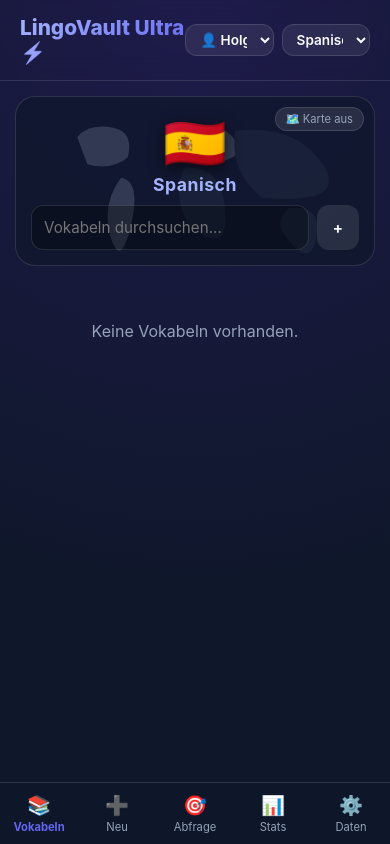
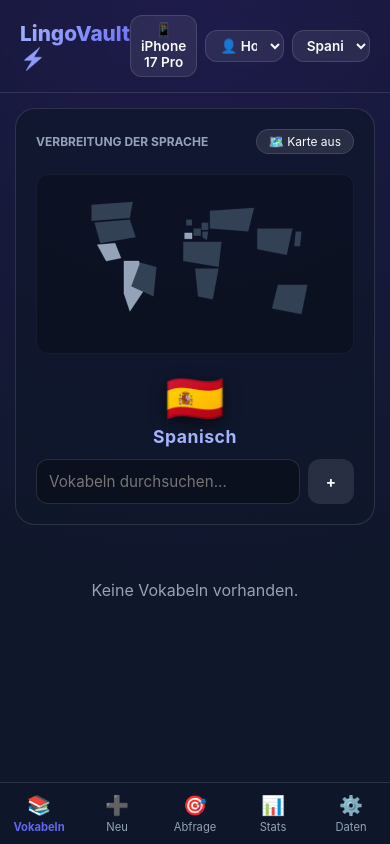
Before and after one commit to liehol75/Vokabeln, a plain HTML site: page index.html in a window 390 px wide. Drawn offline with Linux system fonts and the light colour scheme.

Commit message:
Refactor layout and styles for device responsiveness

```diff
--- a/index.html
+++ b/index.html
@@ -25,6 +25,13 @@
             --radius-lg: 20px;
             --radius-md: 12px;
             --safe-area-bottom: env(safe-area-inset-bottom, 20px);
+
+            /* Dynamisches Max-Width via Device-Toggle */
+            --container-width: 430px; /* Standard: Phone (iPhone 17 Pro Style) */
+        }
+
+        body.device-tablet {
+            --container-width: 850px; /* Samsung Galaxy Tab A11+ Style */
         }
 
         * {
@@ -43,6 +50,7 @@
             flex-direction: column;
             overflow-x: hidden;
             padding-bottom: calc(85px + var(--safe-area-bottom));
+            transition: all 0.3s ease;
         }
 
         header {
@@ -69,9 +77,10 @@
         .header-controls {
             display: flex;
             gap: 8px;
+            align-items: center;
         }
 
-        .select-btn {
+        .select-btn, .device-btn {
             background: rgba(255, 255, 255, 0.08);
             border: 1px solid var(--card-border);
             color: var(--text-main);
@@ -80,14 +89,16 @@
             outline: none;
             font-weight: 600;
             font-size: 0.85rem;
+            cursor: pointer;
         }
 
         main {
-            max-width: 550px;
+            max-width: var(--container-width);
             width: 100%;
             margin: 0 auto;
             padding: 15px;
             flex: 1;
+            transition: max-width 0.3s ease;
         }
 
         .glass-card {
@@ -99,111 +110,125 @@
             padding: 20px;
             margin-bottom: 15px;
             box-shadow: 0 10px 30px rgba(0, 0, 0, 0.3);
-            transition: all 0.3s ease;
             position: relative;
-            overflow: hidden;
         }
 
         /* Hero Banner Container auf der Startseite */
         .hero-banner {
             text-align: center;
-            padding: 20px 15px 15px;
+            padding: 20px;
             background: rgba(15, 23, 42, 0.7);
             border: 1px solid var(--card-border);
             border-radius: var(--radius-lg);
             margin-bottom: 15px;
             position: relative;
-            overflow: hidden;
+            display: flex;
+            flex-direction: column;
+            align-items: center;
+            justify-content: center;
         }
 
-        /* Toggle Button für die Karte */
+        /* Control Bar oben im Hero Banner */
+        .hero-header-actions {
+            width: 100%;
+            display: flex;
+            justify-content: space-between;
+            align-items: center;
+            margin-bottom: 10px;
+        }
+
         .map-toggle-btn {
-            position: absolute;
-            top: 10px;
-            right: 10px;
             background: rgba(255, 255, 255, 0.1);
             border: 1px solid var(--card-border);
-            color: var(--text-muted);
+            color: var(--text-main);
             border-radius: 20px;
-            padding: 4px 10px;
-            font-size: 0.7rem;
+            padding: 4px 12px;
+            font-size: 0.75rem;
             cursor: pointer;
-            z-index: 10;
             backdrop-filter: blur(4px);
         }
 
-        /* Weltkarten-Hintergrund */
-        .world-map-bg {
-            position: absolute;
-            top: 0; left: 0; right: 0; bottom: 0;
-            opacity: 0.25;
-            pointer-events: none;
-            z-index: 0;
+        /* Gesonderte, zentrierte Weltkarte */
+        .world-map-container {
+            width: 100%;
+            max-width: 500px;
+            height: 180px;
+            margin: 10px 0;
             display: flex;
             align-items: center;
             justify-content: center;
-            transition: opacity 0.3s ease;
+            background: rgba(0, 0, 0, 0.25);
+            border: 1px solid rgba(255, 255, 255, 0.05);
+            border-radius: var(--radius-md);
+            padding: 10px;
+            transition: all 0.3s ease;
         }
 
-        .world-map-bg.hidden-map {
-            opacity: 0 !important;
+        body.device-tablet .world-map-container {
+            max-width: 750px;
+            height: 260px;
         }
 
-        .world-map-bg svg {
+        .world-map-container.hidden-map {
+            display: none !important;
+        }
+
+        .world-map-container svg {
             width: 100%;
             height: 100%;
-            object-fit: cover;
         }
 
-        /* Region-Farben für Grautöne */
-        .region {
-            fill: #334155; /* Inaktive Region: Dunkelgrau */
-            transition: fill 0.4s ease;
+        /* Hochauflösende Detaillierte Länderpfade */
+        .country {
+            fill: #334155; /* Inaktive Länder: Dunkelgrau */
+            stroke: #1e293b;
+            stroke-width: 0.5;
+            transition: fill 0.3s ease;
         }
 
-        .region.active-region {
-            fill: #94a3b8; /* Aktive Region der Sprache: Hellgrau */
+        .country.active-country {
+            fill: #94a3b8; /* Aktive Amtssprachen-Länder: Hellgrau */
+            stroke: #cbd5e1;
+            stroke-width: 0.8;
         }
 
-        .hero-content {
-            position: relative;
-            z-index: 1;
+        .hero-info {
+            margin-top: 10px;
+            display: flex;
+            flex-direction: column;
+            align-items: center;
         }
 
         .lang-flag {
-            font-size: 3.2rem;
+            font-size: 3rem;
             line-height: 1;
-            margin-bottom: 6px;
-            display: inline-block;
+            margin-bottom: 4px;
             filter: drop-shadow(0 4px 8px rgba(0,0,0,0.6));
-            transition: transform 0.2s ease;
         }
 
         .lang-title {
             font-size: 1.1rem;
             font-weight: 700;
             color: #a5b4fc;
-            margin-bottom: 10px;
+            margin-bottom: 12px;
             letter-spacing: 0.5px;
         }
 
-        .views-container {
-            display: none;
+        .search-box-row {
+            width: 100%;
+            display: flex;
+            gap: 8px;
         }
 
-        .views-container.active {
-            display: block;
-            animation: fadeIn 0.2s ease-in-out;
-        }
+        .views-container { display: none; }
+        .views-container.active { display: block; animation: fadeIn 0.2s ease-in-out; }
 
         @keyframes fadeIn {
             from { opacity: 0; transform: translateY(6px); }
             to { opacity: 1; transform: translateY(0); }
         }
 
-        .form-group {
-            margin-bottom: 12px;
-        }
+        .form-group { margin-bottom: 12px; }
 
         label {
             display: block;
@@ -226,9 +251,7 @@
             outline: none;
         }
 
-        input:focus, textarea:focus {
-            border-color: var(--primary);
-        }
+        input:focus, textarea:focus { border-color: var(--primary); }
 
         .btn {
             width: 100%;
@@ -246,13 +269,11 @@
         }
 
         .btn:active { transform: scale(0.98); }
-
         .btn-primary {
             background: linear-gradient(135deg, var(--primary), var(--primary-hover));
             color: white;
             box-shadow: 0 4px 15px rgba(99, 102, 241, 0.4);
         }
-
         .btn-secondary {
             background: rgba(255, 255, 255, 0.1);
             color: var(--text-main);
@@ -277,11 +298,7 @@
             gap: 6px;
         }
 
-        .vocab-trans {
-            color: var(--text-muted);
-            font-size: 0.88rem;
-            margin-top: 2px;
-        }
+        .vocab-trans { color: var(--text-muted); font-size: 0.88rem; margin-top: 2px; }
 
         .badge {
             background: rgba(99, 102, 241, 0.2);
@@ -301,13 +318,7 @@
             font-weight: 700;
         }
 
-        .audio-btn {
-            background: none;
-            border: none;
-            cursor: pointer;
-            font-size: 1rem;
-            padding: 4px;
-        }
+        .audio-btn { background: none; border: none; cursor: pointer; font-size: 1rem; padding: 4px; }
 
         .modal-overlay {
             position: fixed;
@@ -323,10 +334,7 @@
             transition: opacity 0.2s ease;
         }
 
-        .modal-overlay.active {
-            opacity: 1;
-            pointer-events: auto;
-        }
+        .modal-overlay.active { opacity: 1; pointer-events: auto; }
 
         .modal-card {
             background: #1e293b;
@@ -334,16 +342,14 @@
             border-radius: 24px 24px 0 0;
             padding: 24px 20px calc(20px + var(--safe-area-bottom));
             width: 100%;
-            max-width: 550px;
+            max-width: var(--container-width);
             max-height: 85vh;
             overflow-y: auto;
             transform: translateY(100%);
             transition: transform 0.25s cubic-bezier(0.1, 0.9, 0.2, 1);
         }
 
-        .modal-overlay.active .modal-card {
-            transform: translateY(0);
-        }
+        .modal-overlay.active .modal-card { transform: translateY(0); }
 
         .modal-header {
             display: flex;
@@ -352,13 +358,7 @@
             margin-bottom: 15px;
         }
 
-        .tense-tabs {
-            display: flex;
-            gap: 6px;
-            overflow-x: auto;
-            padding-bottom: 8px;
-            margin-bottom: 15px;
-        }
+        .tense-tabs { display: flex; gap: 6px; overflow-x: auto; padding-bottom: 8px; margin-bottom: 15px; }
 
         .tense-tab {
             background: rgba(255, 255, 255, 0.08);
@@ -372,28 +372,11 @@
             cursor: pointer;
         }
 
-        .tense-tab.active {
-            background: var(--primary);
-            color: white;
-        }
+        .tense-tab.active { background: var(--primary); color: white; }
 
-        .conj-table {
-            width: 100%;
-            border-collapse: collapse;
-            margin-top: 5px;
-        }
-
-        .conj-table td {
-            padding: 10px;
-            border-bottom: 1px solid rgba(255, 255, 255, 0.05);
-            font-size: 0.95rem;
-        }
-
-        .conj-table td:first-child {
-            color: var(--text-muted);
-            width: 40%;
-            font-size: 0.85rem;
-        }
+        .conj-table { width: 100%; border-collapse: collapse; margin-top: 5px; }
+        .conj-table td { padding: 10px; border-bottom: 1px solid rgba(255, 255, 255, 0.05); font-size: 0.95rem; }
+        .conj-table td:first-child { color: var(--text-muted); width: 40%; font-size: 0.85rem; }
 
         .quiz-card {
             min-height: 270px;
@@ -405,27 +388,7 @@
             position: relative;
         }
 
-        .quiz-card.shake {
-            animation: shake 0.4s ease-in-out;
-            border-color: var(--accent-red);
-        }
-
-        .quiz-card.correct-glow {
-            border-color: var(--accent-green);
-            box-shadow: 0 0 25px rgba(16, 185, 129, 0.3);
-        }
-
-        @keyframes shake {
-            0%, 100% { transform: translateX(0); }
-            20%, 60% { transform: translateX(-10px); }
-            40%, 80% { transform: translateX(10px); }
-        }
-
-        .quiz-prompt {
-            font-size: 1.7rem;
-            font-weight: 800;
-            margin: 15px 0 5px;
-        }
+        .quiz-prompt { font-size: 1.7rem; font-weight: 800; margin: 15px 0 5px; }
 
         .box-bar-container {
             display: flex;
@@ -437,10 +400,7 @@
             background: rgba(0,0,0,0.3);
         }
 
-        .box-bar-segment {
-            height: 100%;
-            transition: width 0.3s ease;
-        }
+        .box-bar-segment { height: 100%; transition: width 0.3s ease; }
 
         nav.bottom-nav {
             position: fixed;
@@ -468,21 +428,19 @@
             width: 20%;
         }
 
-        .nav-item.active {
-            color: var(--primary);
-            font-weight: 700;
-        }
-
+        .nav-item.active { color: var(--primary); font-weight: 700; }
         .nav-icon { font-size: 1.2rem; }
         .hidden { display: none !important; }
         .grid-2 { display: grid; grid-template-columns: 1fr 1fr; gap: 8px; }
     </style>
 </head>
-<body>
+<body class="device-phone">
 
     <header>
-        <div class="brand">LingoVault Ultra ⚡</div>
+        <div class="brand">LingoVault ⚡</div>
         <div class="header-controls">
+            <!-- Layout Switch Button: iPhone vs Tablet -->
+            <button class="device-btn" id="deviceToggleBtn" onclick="toggleDeviceLayout()">📱 iPhone 17 Pro</button>
             <select id="userSelect" class="select-btn" onchange="switchUser()">
                 <option value="Holger">👤 Holger</option>
                 <option value="Sanni">👤 Sanni</option>
@@ -494,29 +452,51 @@
     <main>
         <!-- VIEW 1: VOCABULARY LIST (STARTSEITE) -->
         <section id="view-list" class="views-container active">
-            <!-- Hero-Header mit Weltkarte & Flagge -->
             <div class="hero-banner">
-                <button class="map-toggle-btn" id="mapToggleBtn" onclick="toggleWorldMap()">🗺️ Karte aus</button>
+                <div class="hero-header-actions">
+                    <span style="font-size: 0.75rem; color: var(--text-muted); font-weight: 700;">VERBREITUNG DER SPRACHE</span>
+                    <button class="map-toggle-btn" id="mapToggleBtn" onclick="toggleWorldMap()">🗺️ Karte aus</button>
+                </div>
 
-                <div class="world-map-bg" id="worldMapBg">
-                    <!-- SVG Weltkarte mit einzelnen Regionen -->
+                <!-- Gesonderte Zentrierte Detaillierte Karte -->
+                <div class="world-map-container" id="worldMapContainer">
                     <svg viewBox="0 0 1000 500" xmlns="http://www.w3.org/2000/svg">
-                        <path id="region-na" class="region" d="M150,120 Q180,80 250,90 T300,180 Q250,220 180,200 Z"/> <!-- Nordamerika -->
-                        <path id="region-sa" class="region" d="M280,240 Q340,250 310,380 T250,420 Q220,320 280,240 Z"/> <!-- Südamerika -->
-                        <path id="region-eu" class="region" d="M480,90 Q580,70 620,130 T520,200 Q450,160 480,90 Z"/> <!-- Europa -->
-                        <path id="region-af" class="region" d="M470,210 Q580,200 590,340 T480,380 Q430,280 470,210 Z"/> <!-- Afrika -->
-                        <path id="region-as" class="region" d="M620,100 Q800,80 880,200 T700,300 Q600,220 620,100 Z"/> <!-- Asien -->
-                        <path id="region-oc" class="region" d="M780,330 Q880,320 860,420 T760,400 Q740,360 780,330 Z"/> <!-- Ozeanien -->
+                        <!-- Nordamerika & Karibik -->
+                        <path id="cntr-USA" class="country" d="M160,110 L280,100 L300,160 L180,180 Z"/>
+                        <path id="cntr-CAN" class="country" d="M150,50 L290,40 L280,95 L150,105 Z"/>
+                        <path id="cntr-MEX" class="country" d="M170,185 L230,180 L250,230 L200,240 Z"/>
+
+                        <!-- Südamerika (Amtssprache Spanisch/Port.) -->
+                        <path id="cntr-ESP_SA" class="country" d="M260,240 L310,240 L340,320 L280,410 L260,350 Z"/> <!-- Südamerika West / Spanisch -->
+                        <path id="cntr-BRA" class="country" d="M315,245 L370,260 L360,360 L285,325 Z"/> <!-- Brasilien / Portugiesisch -->
+
+                        <!-- Europa -->
+                        <path id="cntr-ESP" class="country" d="M465,145 L490,145 L490,165 L465,165 Z"/> <!-- Spanien -->
+                        <path id="cntr-GBR" class="country" d="M470,100 L490,100 L490,120 L470,120 Z"/> <!-- UK -->
+                        <path id="cntr-FRA" class="country" d="M495,130 L520,130 L520,155 L495,155 Z"/> <!-- Frankreich -->
+                        <path id="cntr-DEU" class="country" d="M522,110 L545,110 L545,135 L522,135 Z"/> <!-- Deutschland -->
+                        <path id="cntr-ITA" class="country" d="M525,140 L545,140 L540,170 L525,160 Z"/> <!-- Italien -->
+                        <path id="cntr-RUS_EU" class="country" d="M550,70 L700,60 L680,140 L550,130 Z"/> <!-- Russland -->
+
+                        <!-- Afrika -->
+                        <path id="cntr-AFR_NORTH" class="country" d="M460,175 L590,175 L580,260 L460,240 Z"/>
+                        <path id="cntr-AFR_SOUTH" class="country" d="M500,265 L580,265 L560,370 L510,360 Z"/>
+
+                        <!-- Asien & Ozeanien -->
+                        <path id="cntr-CHN" class="country" d="M710,130 L830,130 L810,220 L710,200 Z"/>
+                        <path id="cntr-JPN" class="country" d="M840,140 L860,140 L855,190 L835,190 Z"/>
+                        <path id="cntr-AUS" class="country" d="M780,320 L880,320 L860,420 L760,400 Z"/>
                     </svg>
                 </div>
 
-                <div class="hero-content">
+                <div class="hero-info">
                     <div id="heroFlag" class="lang-flag">🌐</div>
                     <div id="heroLangTitle" class="lang-title">Sprache wählen</div>
-                    <div style="display: flex; gap: 8px;">
-                        <input type="text" id="searchInput" placeholder="Vokabeln durchsuchen..." oninput="renderVocabList()">
-                        <button class="btn btn-secondary" onclick="openAddModal()" style="width: auto; padding: 12px 16px;">+</button>
-                    </div>
+                </div>
+
+                <div class="search-box-row">
+                    <input type="text" id="searchInput" placeholder="Vokabeln durchsuchen..." oninput="renderVocabList()">
+                    <button class="btn btn-secondary" onclick="openAddModal()" style="width: auto; padding: 12px 18px;">+</button>
                 </div>
             </div>
 
@@ -765,20 +745,21 @@
             'Chinesisch': '🇨🇳'
         };
 
-        /* Sprachregionen-Zuordnung für Karte */
-        const LANG_REGIONS = {
-            'Spanisch': ['region-eu', 'region-sa', 'region-na'],
-            'Englisch': ['region-na', 'region-eu', 'region-oc', 'region-af'],
-            'Französisch': ['region-eu', 'region-af', 'region-na'],
-            'Italienisch': ['region-eu'],
-            'Portugiesisch': ['region-eu', 'region-sa', 'region-af'],
-            'Deutsch': ['region-eu'],
-            'Russisch': ['region-eu', 'region-as'],
-            'Japanisch': ['region-as'],
-            'Chinesisch': ['region-as']
+        /* Zuordnung der Amtssprachen-Länder zur präzisen SVG-Selektion */
+        const LANG_COUNTRIES = {
+            'Spanisch': ['cntr-ESP', 'cntr-ESP_SA', 'cntr-MEX'],
+            'Englisch': ['cntr-USA', 'cntr-CAN', 'cntr-GBR', 'cntr-AUS'],
+            'Französisch': ['cntr-FRA', 'cntr-CAN', 'cntr-AFR_NORTH'],
+            'Italienisch': ['cntr-ITA'],
+            'Portugiesisch': ['cntr-BRA'],
+            'Deutsch': ['cntr-DEU'],
+            'Russisch': ['cntr-RUS_EU'],
+            'Japanisch': ['cntr-JPN'],
+            'Chinesisch': ['cntr-CHN']
         };
 
         let mapVisible = true;
+        let isTabletMode = false;
 
         let appData = JSON.parse(localStorage.getItem('lingoVaultProData')) || {
             currentUser: 'Holger',
@@ -794,7 +775,6 @@
 
         document.addEventListener('DOMContentLoaded', () => {
             initUserAndLang();
-            checkAndUpdateStreak();
             renderVocabList();
         });
 
@@ -802,48 +782,31 @@
             localStorage.setItem('lingoVaultProData', JSON.stringify(appData));
         }
 
+        /* Umschalten der Ansicht für iPhone 17 Pro / Galaxy Tab A11+ */
+        function toggleDeviceLayout() {
+            isTabletMode = !isTabletMode;
+            const btn = document.getElementById('deviceToggleBtn');
+            if (isTabletMode) {
+                document.body.className = 'device-tablet';
+                btn.textContent = '📱 Tab A11+';
+            } else {
+                document.body.className = 'device-phone';
+                btn.textContent = '📱 iPhone 17 Pro';
+            }
+        }
+
         function toggleWorldMap() {
             mapVisible = !mapVisible;
-            const bg = document.getElementById('worldMapBg');
+            const container = document.getElementById('worldMapContainer');
             const btn = document.getElementById('mapToggleBtn');
 
             if (mapVisible) {
-                bg.classList.remove('hidden-map');
+                container.classList.remove('hidden-map');
                 btn.textContent = '🗺️ Karte aus';
             } else {
-                bg.classList.add('hidden-map');
+                container.classList.add('hidden-map');
                 btn.textContent = '🗺️ Karte ein';
             }
-        }
-
-        function checkAndUpdateStreak() {
-            const today = new Date().toISOString().slice(0, 10);
-            if (!appData.stats) appData.stats = { totalAnswered: 0, totalCorrect: 0, lastActiveDate: null, streakDays: 0 };
-
-            if (appData.stats.lastActiveDate) {
-                const last = new Date(appData.stats.lastActiveDate);
-                const now = new Date(today);
-                const diffDays = Math.floor((now - last) / (1000 * 60 * 60 * 24));
-
-                if (diffDays > 1) {
-                    appData.stats.streakDays = 0;
-                }
-            }
-        }
-
-        function recordActivity() {
-            const today = new Date().toISOString().slice(0, 10);
-            if (!appData.stats.lastActiveDate) {
-                appData.stats.streakDays = 1;
-            } else if (appData.stats.lastActiveDate !== today) {
-                const last = new Date(appData.stats.lastActiveDate);
-                const now = new Date(today);
-                const diffDays = Math.floor((now - last) / (1000 * 60 * 60 * 24));
-                if (diffDays === 1) appData.stats.streakDays += 1;
-                else if (diffDays > 1) appData.stats.streakDays = 1;
-            }
-            appData.stats.lastActiveDate = today;
-            saveToLocalStorage();
         }
 
         function initUserAndLang() {
@@ -890,12 +853,12 @@
             document.getElementById('heroFlag').textContent = flag;
             document.getElementById('heroLangTitle').textContent = currentLang;
 
-            /* Karte aktualisieren & Regionen in unterschiedlichen Grautönen färben */
-            document.querySelectorAll('.region').forEach(el => el.classList.remove('active-region'));
-            const activeRegions = LANG_REGIONS[currentLang] || [];
-            activeRegions.forEach(regId => {
-                const el = document.getElementById(regId);
-                if (el) el.classList.add('active-region');
+            /* Amtssprachen-Länder auf der Detaillierten Karte in Hellgrau hervorheben */
+            document.querySelectorAll('.country').forEach(el => el.classList.remove('active-country'));
+            const activeCountries = LANG_COUNTRIES[currentLang] || [];
+            activeCountries.forEach(cntrId => {
+                const el = document.getElementById(cntrId);
+                if (el) el.classList.add('active-country');
             });
         }
 
@@ -1268,7 +1231,6 @@
         function checkAnswer() {
             if (!currentQuizItem) return;
 
-            recordActivity();
             if (!appData.stats) appData.stats = { totalAnswered: 0, totalCorrect: 0 };
             appData.stats.totalAnswered += 1;
 
```
